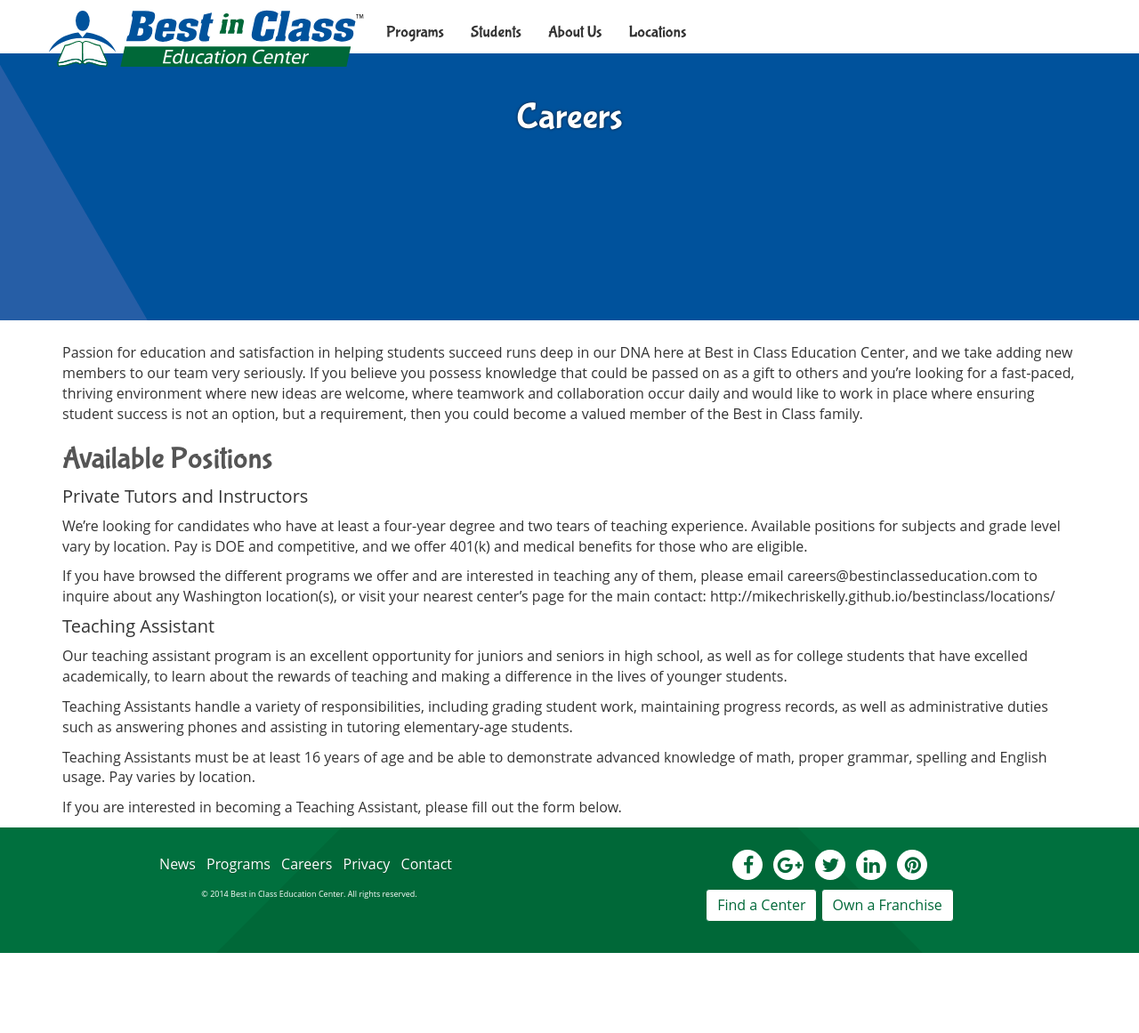
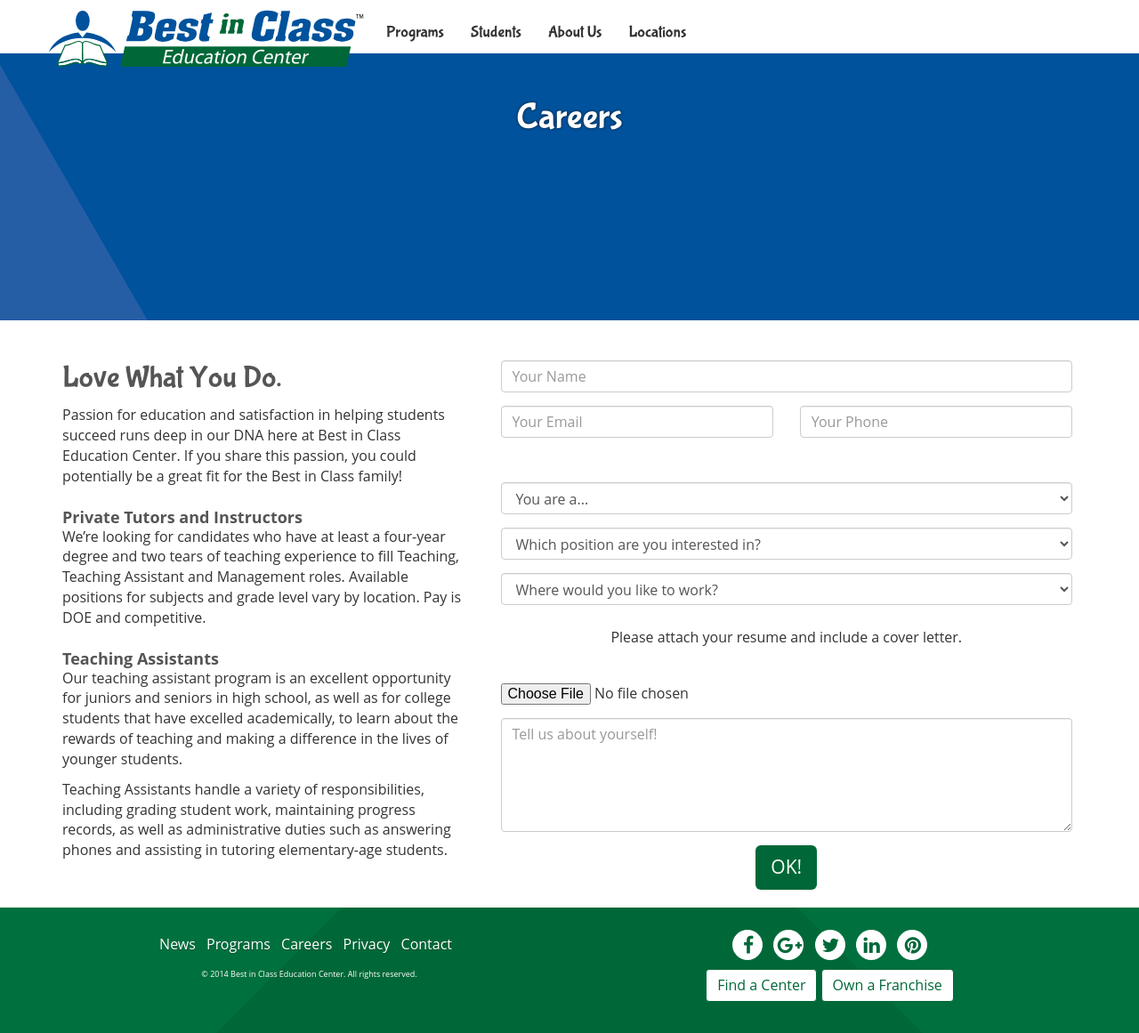
Before and after one commit to mikechriskelly/bestinclass, a Jekyll site: the page built from careers/index.html, in a window 1280 px wide. Shown: the whole page at 89% size. Built offline with Jekyll 4.4.1, drawn with Linux system fonts in a browser that asks for light colours; nearby versions of some CDN libraries; comment, search, counter and statistics services are not loaded; before the commit the page ends 1071 px from its top, so only the background shows below that.

Commit message:
Career and contact forms

```diff
--- a/careers/index.html
+++ b/careers/index.html
@@ -8,16 +8,68 @@
     <h1>Careers</h1>
    </div>
 </div>
-
 <div class="container">
-  <p>Passion for education and satisfaction in helping students succeed runs deep in our DNA here at Best in Class Education Center, and we take adding new members to our team very seriously. If you believe you possess knowledge that could be passed on as a gift to others and you’re looking for a fast-paced, thriving environment where new ideas are welcome, where teamwork and collaboration occur daily and would like to work in place where ensuring student success is not an option, but a requirement, then you could become a valued member of the Best in Class family.</p>
-  <h2>Available Positions</h2>
-  <h4>Private Tutors and Instructors</h4>
-  <p>We’re looking for candidates who have at least a four-year degree and two tears of teaching experience. Available positions for subjects and grade level vary by location. Pay is DOE and competitive, and we offer 401(k) and medical benefits for those who are eligible.</p>
-  <p>If you have browsed the different programs we offer and are interested in teaching any of them, please email careers@bestinclasseducation.com to inquire about any Washington location(s), or visit your nearest center’s page for the main contact: http://mikechriskelly.github.io/bestinclass/locations/</p>
-  <h4>Teaching Assistant</h4>
-  <p>Our teaching assistant program is an excellent opportunity for juniors and seniors in high school, as well as for college students that have excelled academically, to learn about the rewards of teaching and making a difference in the lives of younger students.</p>
-  <p>Teaching Assistants handle a variety of responsibilities, including grading student work, maintaining progress records, as well as administrative duties such as answering phones and assisting in tutoring elementary-age students.</p>
-  <p>Teaching Assistants must be at least 16 years of age and be able to demonstrate advanced knowledge of math, proper grammar, spelling and English usage. Pay varies by location.</p>
-  <p>If you are interested in becoming a Teaching Assistant, please fill out the form below.</p>
+  <div class="row">
+    <div class="col-sm-5 career-text">
+      <h2>Love What You Do.</h2>
+      <p>Passion for education and satisfaction in helping students succeed runs deep in our DNA here at Best in Class Education Center. If you share this passion, you could potentially be a great fit for the Best in Class family!</p>
+      <h4>Private Tutors and Instructors</h4>
+      <p>We’re looking for candidates who have at least a four-year degree and two tears of teaching experience to fill Teaching, Teaching Assistant and Management roles. Available positions for subjects and grade level vary by location. Pay is DOE and competitive.</p>
+      <h4>Teaching Assistants</h4>
+      <p>Our teaching assistant program is an excellent opportunity for juniors and seniors in high school, as well as for college students that have excelled academically, to learn about the rewards of teaching and making a difference in the lives of younger students.</p>
+      <p>Teaching Assistants handle a variety of responsibilities, including grading student work, maintaining progress records, as well as administrative duties such as answering phones and assisting in tutoring elementary-age students. </p>
+    </div>
+    <div class="col-sm-7 career-form">
+      <form role="form" name="career-form">
+        <div class="form-group">
+          <input type="text" class="form-control" id="career-name" placeholder="Your Name">
+        </div>
+        <div class="row">
+          <div class="col-sm-6 left-inline-input">
+            <input type="email" class="form-control" id="career-email" placeholder="Your Email">
+          </div>
+          <div class="col-sm-6 right-inline-input">
+            <input type="tel" class="form-control" id="career-phone" placeholder="Your Phone">
+          </div>
+        </div>
+        <div class="form-group form-spacer">
+          <select class="form-control">
+            <option value="" disabled selected>You are a...</option>
+            <option value="Parent">Parent</option>
+            <option value="Student">Student</option>
+            <option value="Instructor">Instructor</option>
+            <option value="Other">Other</option>
+          </select>
+        </div>
+        <div class="form-group">
+          <select class="form-control">
+            <option value="" disabled selected>Which position are you interested in?</option>
+            <option value="Tutor">Tutor</option>
+            <option value="TA">Teaching Assistant</option>
+            <option value="Other">Management/Other</option>
+          </select>
+        </div>
+        <div class="form-group">
+          <select class="form-control">
+            <option value="" disabled selected>Where would you like to work?</option>
+            <option value="None">Washington Locations</option>
+            {% for location in site.data.locations %}
+            {% if location.State != 'WA' %}
+              <option value="{{ location.Name }}">{{ location.State }} - {{ location.Name }}</option>
+            {% endif %}
+            {% endfor %}
+            <option value="Other">Other</option>
+          </select>
+        </div>
+        <label for="career-resume" class="resume-label">Please attach your resume and include a cover letter.</label>
+        <div class="form-group form-spacer">
+          <input type="file" id="career-resume">
+      </div>
+        <div class="form-group">
+          <textarea id="career-comments" class="form-control" rows="5" placeholder="Tell us about yourself!"></textarea>
+        </div>
+        <button type="submit" class="btn btn-dark btn-lg btn-grow">OK!</button>
+      </form>
+    </div>
+  </div>
 </div>
--- a/contact/index.html
+++ b/contact/index.html
@@ -10,7 +10,7 @@
 </div>
 <div class="container">
   <div class="row">
-    <div class="col-sm-5">
+    <div class="col-sm-5 contact-text">
       <h2>Any Questions?</h2>
       <p>Parents, we love hearing from you. We're always improving our teaching materials and services to build the best afterschool learning programs possible. If you have a question, feedback, or suggestion for us, do share!</p>
     </div>
```
Also changed, not shown: _sass/styles.scss (+19 -18 lines), programs/giftedprep.html (+7 -0 lines), programs/summercamp.html (+17 -18 lines), css/styles.css.
